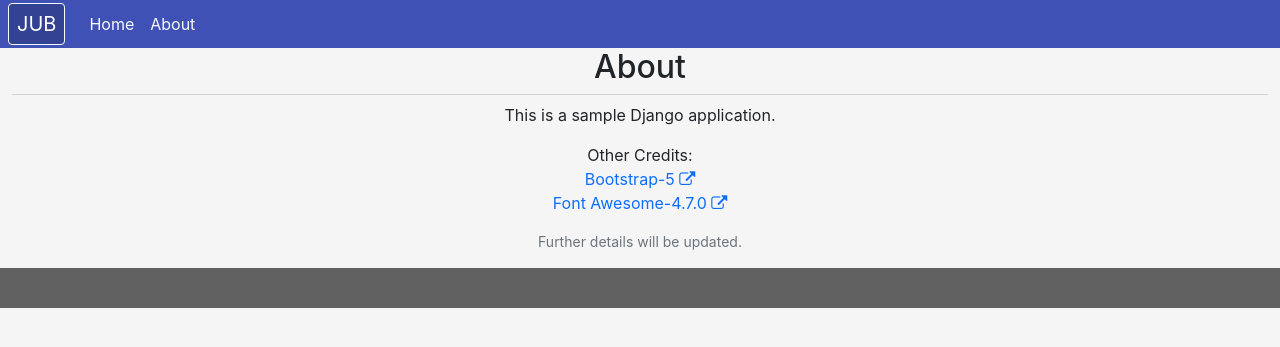
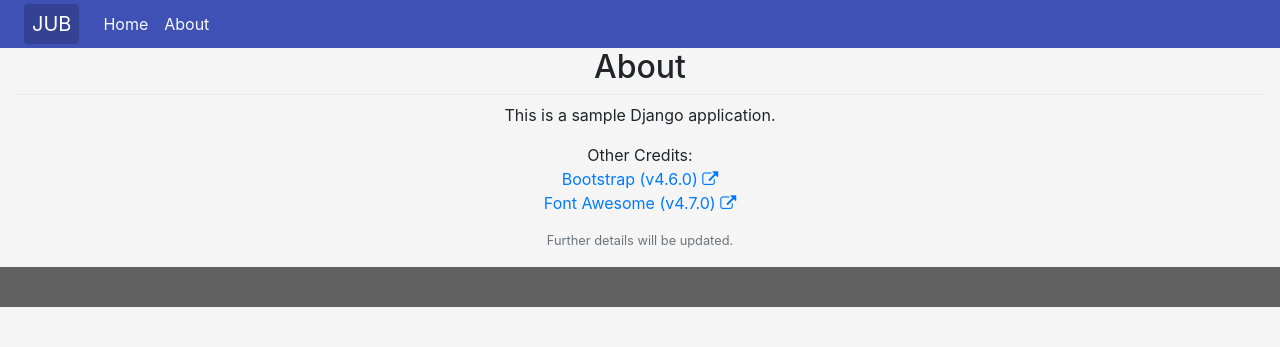
Before and after one commit to mrranjan31paudel/django-app, a Django app: template jubelash/about/templates/about.html in a window 1280 px wide. Shown: the top 347 px of the page. Run offline with Django 3.2, Linux system fonts and the light colour scheme; the template is opened without the code that fills it, so the values that code supplies are empty; parts of the project's set-up code (start-up, migrations or seed data) failed here and were passed over.

Commit message:
Change the version of Bootstrap to 4.7.0

```diff
--- a/jubelash/about/templates/about.html
+++ b/jubelash/about/templates/about.html
@@ -16,10 +16,10 @@ Jubelash - About
   <p>
     Other Credits:<br />
     <a href="https://getbootstrap.com/" class="text-decoration-none" target="_blank">
-      Bootstrap-5 <i class="fa fa-external-link"></i>
+      Bootstrap (v4.6.0) <i class="fa fa-external-link"></i>
     </a><br />
     <a href="https://fontawesome.com/v4.7.0/" class="text-decoration-none" target="_blank">
-      Font Awesome-4.7.0 <i class="fa fa-external-link"></i>
+      Font Awesome (v4.7.0) <i class="fa fa-external-link"></i>
     </a>
   </p>
   <p class="small text-muted">
--- a/jubelash/app/templates/index.html
+++ b/jubelash/app/templates/index.html
@@ -10,8 +10,8 @@
 
   <link rel="stylesheet" href="https://cdnjs.cloudflare.com/ajax/libs/font-awesome/4.7.0/css/font-awesome.min.css">
   <!-- CSS only -->
-  <link href="https://cdn.jsdelivr.net/npm/bootstrap@5.0.0-beta3/dist/css/bootstrap.min.css" rel="stylesheet"
-    integrity="sha384-eOJMYsd53ii+scO/bJGFsiCZc+5NDVN2yr8+0RDqr0Ql0h+rP48ckxlpbzKgwra6" crossorigin="anonymous">
+  <link rel="stylesheet" href="https://cdn.jsdelivr.net/npm/bootstrap@4.6.0/dist/css/bootstrap.min.css"
+    integrity="sha384-B0vP5xmATw1+K9KRQjQERJvTumQW0nPEzvF6L/Z6nronJ3oUOFUFpCjEUQouq2+l" crossorigin="anonymous">
   <link rel="stylesheet" href="{% static 'css/reset.css' %}">
   <link rel="stylesheet" href="{% static 'css/root.css' %}">
   <link rel="stylesheet" href="{% static 'css/header.css' %}">
```
